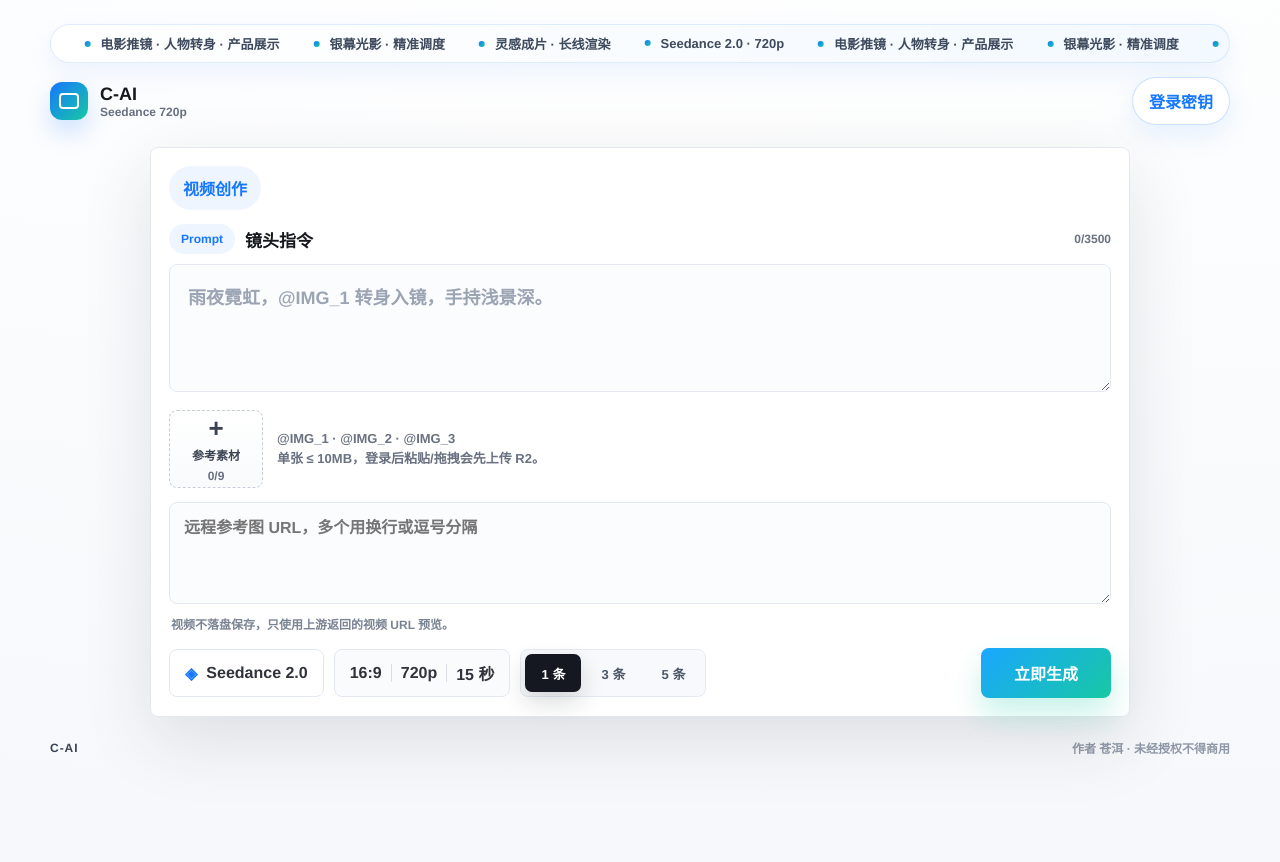
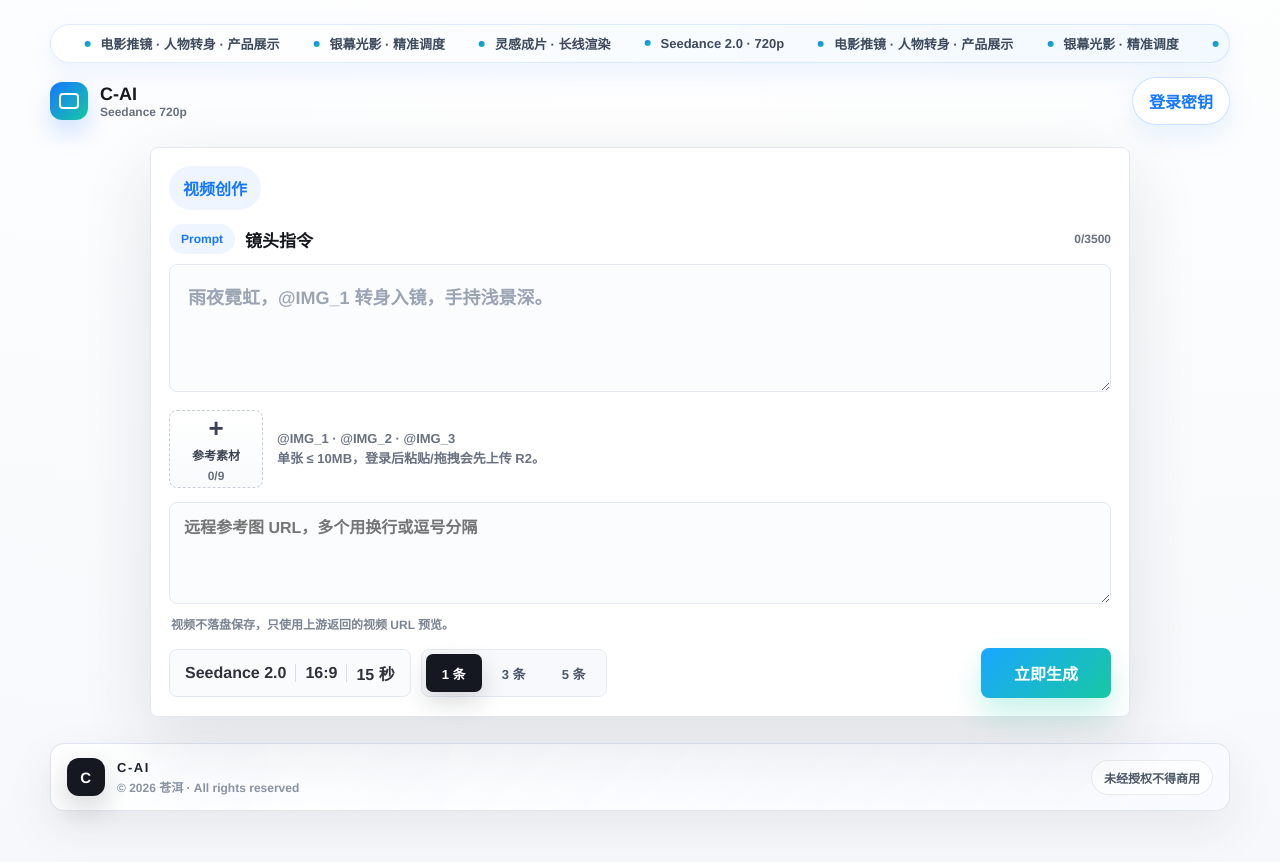
Before and after one commit to cangerx/c-video, a Next.js app: page / in a window 1280 px wide. Shown: the top 862 px of the page. Before the commit the page ends 812 px from the top, so only its background shows below. Built offline with nearby package versions, Linux system fonts and the light colour scheme.

Commit message:
Add HappyHorse model support

```diff
--- a/src/app/globals.css
+++ b/src/app/globals.css
@@ -62,21 +62,63 @@ a {
   display: flex;
   align-items: center;
   justify-content: space-between;
+  gap: 18px;
+  margin-top: 26px;
+  border: 1px solid rgba(214, 221, 232, 0.76);
+  border-radius: 14px;
+  background:
+    linear-gradient(135deg, rgba(255, 255, 255, 0.92), rgba(247, 250, 255, 0.82)),
+    radial-gradient(circle at 12% 20%, rgba(22, 119, 255, 0.08), transparent 32%);
+  box-shadow: 0 18px 48px rgba(32, 41, 57, 0.08);
+  padding: 14px 16px;
+}
+
+.footer-brand {
+  display: flex;
+  align-items: center;
   gap: 12px;
-  margin-top: 22px;
-  color: #7d8795;
-  font-size: 12px;
-  font-weight: 850;
-}
-
-.app-footer span {
-  color: #3a4351;
-  letter-spacing: 0.08em;
-}
-
-.app-footer small {
-  color: #8e98a6;
-  font-size: 12px;
+  min-width: 0;
+}
+
+.footer-mark {
+  display: grid;
+  width: 38px;
+  height: 38px;
+  place-items: center;
+  border-radius: 12px;
+  background: #151821;
+  color: #fff;
+  font-size: 15px;
+  font-weight: 950;
+  letter-spacing: 0.04em;
+  box-shadow: 0 12px 28px rgba(21, 24, 33, 0.18);
+}
+
+.footer-brand strong {
+  display: block;
+  color: #1f2530;
+  font-size: 13px;
+  font-weight: 950;
+  letter-spacing: 0.12em;
+}
+
+.footer-brand small {
+  display: block;
+  margin-top: 3px;
+  color: #8a94a3;
+  font-size: 12px;
+  font-weight: 800;
+}
+
+.footer-legal {
+  border: 1px solid rgba(21, 24, 33, 0.08);
+  border-radius: 999px;
+  background: rgba(255, 255, 255, 0.72);
+  color: #4d5868;
+  padding: 8px 12px;
+  font-size: 12px;
+  font-weight: 950;
+  white-space: nowrap;
 }
 
 .promo-ticker {
@@ -677,7 +719,6 @@ a {
   }
 }
 
-.model-pill,
 .control-pill {
   display: inline-flex;
   min-height: 48px;
@@ -692,12 +733,47 @@ a {
   font-weight: 900;
 }
 
-.model-pill span {
-  color: var(--blue);
-}
-
-.model-pill strong {
+.model-grid {
+  display: grid;
+  grid-template-columns: repeat(2, minmax(0, 1fr));
+  gap: 8px;
+  margin-bottom: 12px;
+}
+
+.model-grid button {
+  display: grid;
+  min-height: 86px;
+  border: 1px solid #e5eaf2;
+  border-radius: 7px;
+  background: transparent;
+  color: #4d5868;
+  padding: 12px;
+  text-align: left;
+}
+
+.model-grid button.selected {
+  background: #151821;
+  color: #fff;
+  box-shadow: 0 10px 24px rgba(21, 24, 33, 0.16);
+}
+
+.model-grid span {
+  font-size: 10px;
+  font-weight: 900;
+  letter-spacing: 0.08em;
+  text-transform: uppercase;
+  opacity: 0.72;
+}
+
+.model-grid strong {
   white-space: nowrap;
+  font-size: 16px;
+}
+
+.model-grid small {
+  color: #8790a0;
+  font-size: 12px;
+  font-weight: 800;
 }
 
 .ratio-pill {
@@ -1970,7 +2046,6 @@ button:disabled {
   }
 
   .asset-tile,
-  .model-pill,
   .control-pill,
   .batch-picker,
   .send-button {
@@ -1980,6 +2055,17 @@ button:disabled {
 
   .send-button {
     margin-left: 0;
+  }
+
+  .app-footer {
+    align-items: stretch;
+    flex-direction: column;
+    border-radius: 10px;
+    padding: 12px;
+  }
+
+  .footer-legal {
+    text-align: center;
   }
 
   .ratio-popover {
--- a/src/app/page.tsx
+++ b/src/app/page.tsx
@@ -59,11 +59,26 @@ const aspectOptions = [
   { label: "3:4", size: "768x1024", name: "肖像", hint: "人物主体" },
   { label: "21:9", size: "1280x548", name: "宽银幕", hint: "电影感" }
 ];
-const secondOptions = ["5", "10", "15"];
 const batchOptions = [1, 3, 5];
-const fixedModelId = "seedance_2_15s";
-const fixedModelName = "Seedance 2.0";
 const fixedResolution = "720p";
+const modelOptions = [
+  {
+    id: "seedance_2",
+    name: "Seedance 2.0",
+    eyebrow: "参考图创作",
+    defaultSeconds: "15",
+    seconds: ["5", "10", "15"],
+    ratios: ["16:9", "9:16", "1:1", "4:3", "3:4", "21:9"]
+  },
+  {
+    id: "happyhorse-1.0",
+    name: "HappyHorse 1.0",
+    eyebrow: "长镜头优先",
+    defaultSeconds: "15",
+    seconds: ["15"],
+    ratios: ["16:9", "9:16", "1:1", "4:3", "3:4"]
+  }
+];
 const maxUploadFiles = 9;
 const maxUploadFileSizeMb = 10;
 const maxUploadFileBytes = maxUploadFileSizeMb * 1024 * 1024;
@@ -241,6 +256,21 @@ function getAspectBySize(value: string | null | undefined) {
   return aspectOptions.find((option) => option.size === value)?.label || "16:9";
 }
 
+function getModelOption(modelId: string | null | undefined) {
+  if (!modelId) {
+    return modelOptions[0];
+  }
+  if (modelId.startsWith("seedance_2")) {
+    return modelOptions[0];
+  }
+
+  return modelOptions.find((option) => option.id === modelId) || modelOptions[0];
+}
+
+function getModelName(modelId: string | null | undefined) {
+  return getModelOption(modelId).name;
+}
+
 function getTaskCostUnits(task: StoredVideoTask, _fallbackSeconds: string) {
   return task.costUnits > 0 ? task.costUnits : 1;
 }
@@ -271,6 +301,7 @@ export default function Home() {
   const [apiKey, setApiKey] = useState("");
   const [showKey, setShowKey] = useState(false);
   const [prompt, setPrompt] = useState("");
+  const [selectedModel, setSelectedModel] = useState(modelOptions[0].id);
   const [seconds, setSeconds] = useState("15");
   const [batchCount, setBatchCount] = useState(1);
   const [size, setSize] = useState("1280x720");
@@ -313,6 +344,12 @@ export default function Home() {
   const elapsedTime = useMemo(() => formatElapsedTime(activeTask?.createdAt, now), [activeTask?.createdAt, now]);
   const activeTaskElapsedMs = useMemo(() => getElapsedMs(activeTask?.createdAt, now), [activeTask?.createdAt, now]);
   const isActiveTaskDelayed = Boolean(activeTask && isRunning(activeTask.status) && activeTaskElapsedMs >= 60 * 60 * 1000);
+  const currentModel = useMemo(() => getModelOption(selectedModel), [selectedModel]);
+  const availableAspectOptions = useMemo(
+    () => aspectOptions.filter((option) => currentModel.ratios.includes(option.label)),
+    [currentModel]
+  );
+  const availableSecondOptions = currentModel.seconds;
   const remoteMediaUrlList = useMemo(() => getRemoteMediaUrls(mediaUrls), [mediaUrls]);
   const backgroundRunningTaskIds = useMemo(
     () =>
@@ -754,6 +791,18 @@ export default function Home() {
     setAspect(nextAspect);
     if (option) {
       setSize(option.size);
+    }
+    setShowRatioPanel(false);
+  }
+
+  function selectModel(modelId: string) {
+    const nextModel = getModelOption(modelId);
+    setSelectedModel(nextModel.id);
+    setSeconds(nextModel.defaultSeconds);
+    if (!nextModel.ratios.includes(aspect)) {
+      const fallbackAspect = aspectOptions.find((option) => option.label === "16:9");
+      setAspect("16:9");
+      setSize(fallbackAspect?.size || "1280x720");
     }
   }
 
@@ -856,6 +905,9 @@ export default function Home() {
     if (task.seconds) {
       setSeconds(task.seconds);
     }
+    if (task.model) {
+      setSelectedModel(getModelOption(task.model).id);
+    }
     if (task.size) {
       setSize(task.size);
       setAspect(getAspectBySize(task.size));
@@ -879,6 +931,9 @@ export default function Home() {
         if (freshTask.seconds) {
           setSeconds(freshTask.seconds);
         }
+        if (freshTask.model) {
+          setSelectedModel(getModelOption(freshTask.model).id);
+        }
         if (freshTask.size) {
           setSize(freshTask.size);
           setAspect(getAspectBySize(freshTask.size));
@@ -896,7 +951,7 @@ export default function Home() {
     const formData = new FormData();
     const nextMediaUrls = options.mediaUrls ?? remoteMediaUrlList;
     const nextFiles = options.files ?? files;
-    formData.set("model", fixedModelId);
+    formData.set("model", selectedModel);
     formData.set("prompt", prompt.trim());
     formData.set("seconds", seconds);
     formData.set("size", size);
@@ -1320,11 +1375,6 @@ export default function Home() {
           </div>
 
           <div className="control-row">
-            <div className="model-pill" aria-label="当前模型">
-              <span>◈</span>
-              <strong>{fixedModelName}</strong>
-            </div>
-
             <div className="ratio-wrap">
               <button
                 aria-controls="ratio-panel"
@@ -1333,22 +1383,38 @@ export default function Home() {
                 type="button"
                 onClick={() => setShowRatioPanel((value) => !value)}
               >
-                {aspect} <i /> {fixedResolution} <i /> {seconds} 秒
+                {currentModel.name} <i /> {aspect} <i /> {seconds} 秒
               </button>
               {showRatioPanel ? (
                 <div className="ratio-popover" id="ratio-panel" role="group" aria-label="画面规格">
                   <div className="ratio-panel-head">
                     <div>
-                      <strong>画面规格</strong>
-                      <span>{fixedResolution} Master</span>
+                      <strong>生成规格</strong>
+                      <span>选择模型、画幅和时长</span>
                     </div>
                     <button type="button" onClick={() => setShowRatioPanel(false)} aria-label="关闭画面规格面板">
                       ×
                     </button>
                   </div>
+                  <p>模型</p>
+                  <div className="model-grid">
+                    {modelOptions.map((model) => (
+                      <button
+                        aria-pressed={selectedModel === model.id}
+                        className={selectedModel === model.id ? "selected" : ""}
+                        key={model.id}
+                        type="button"
+                        onClick={() => selectModel(model.id)}
+                      >
+                        <span>{model.eyebrow}</span>
+                        <strong>{model.name}</strong>
+                        <small>{model.id === "happyhorse-1.0" ? "默认 15 秒 · 720P" : "多画幅 · 720p"}</small>
+                      </button>
+                    ))}
+                  </div>
                   <p>画幅比例</p>
                   <div className="aspect-grid">
-                    {aspectOptions.map((option) => (
+                    {availableAspectOptions.map((option) => (
                       <button
                         className={aspect === option.label ? "selected" : ""}
                         aria-pressed={aspect === option.label}
@@ -1367,7 +1433,7 @@ export default function Home() {
                     <strong>{seconds} 秒</strong>
                   </div>
                   <div className="duration-grid">
-                    {secondOptions.map((option) => (
+                    {availableSecondOptions.map((option) => (
                       <button
                         className={seconds === option ? "selected" : ""}
                         aria-pressed={seconds === option}
@@ -1526,8 +1592,14 @@ export default function Home() {
         ) : null}
 
         <footer className="app-footer">
-          <span>C-AI</span>
-          <small>作者 苍洱 · 未经授权不得商用</small>
+          <div className="footer-brand">
+            <span className="footer-mark">C</span>
+            <div>
+              <strong>C-AI</strong>
+              <small>© 2026 苍洱 · All rights reserved</small>
+            </div>
+          </div>
+          <div className="footer-legal">未经授权不得商用</div>
         </footer>
       </section>
 
@@ -1567,7 +1639,7 @@ export default function Home() {
                       <span className="history-cost">用量 {getTaskCostUnits(task, seconds)} 次</span>
                     </div>
                     <strong>{task.prompt || "未保存提示词"}</strong>
-                    <small>{fixedModelName} · {task.seconds || "--"}s · {formatDateTime(task.updatedAt)}</small>
+                    <small>{getModelName(task.model)} · {task.seconds || "--"}s · {formatDateTime(task.updatedAt)}</small>
                     <div className="history-actions">
                       <button
                         type="button"
@@ -1646,7 +1718,7 @@ export default function Home() {
               </div>
               <div>
                 <span>模型</span>
-                <strong>{detailTask.model || fixedModelName}</strong>
+                <strong>{getModelName(detailTask.model)}</strong>
               </div>
             </div>
             <div className="detail-prompt">
```
Also changed, not shown: src/lib/upstream.ts (+46 -1 lines), src/lib/video-request.ts (+54 -3 lines).
